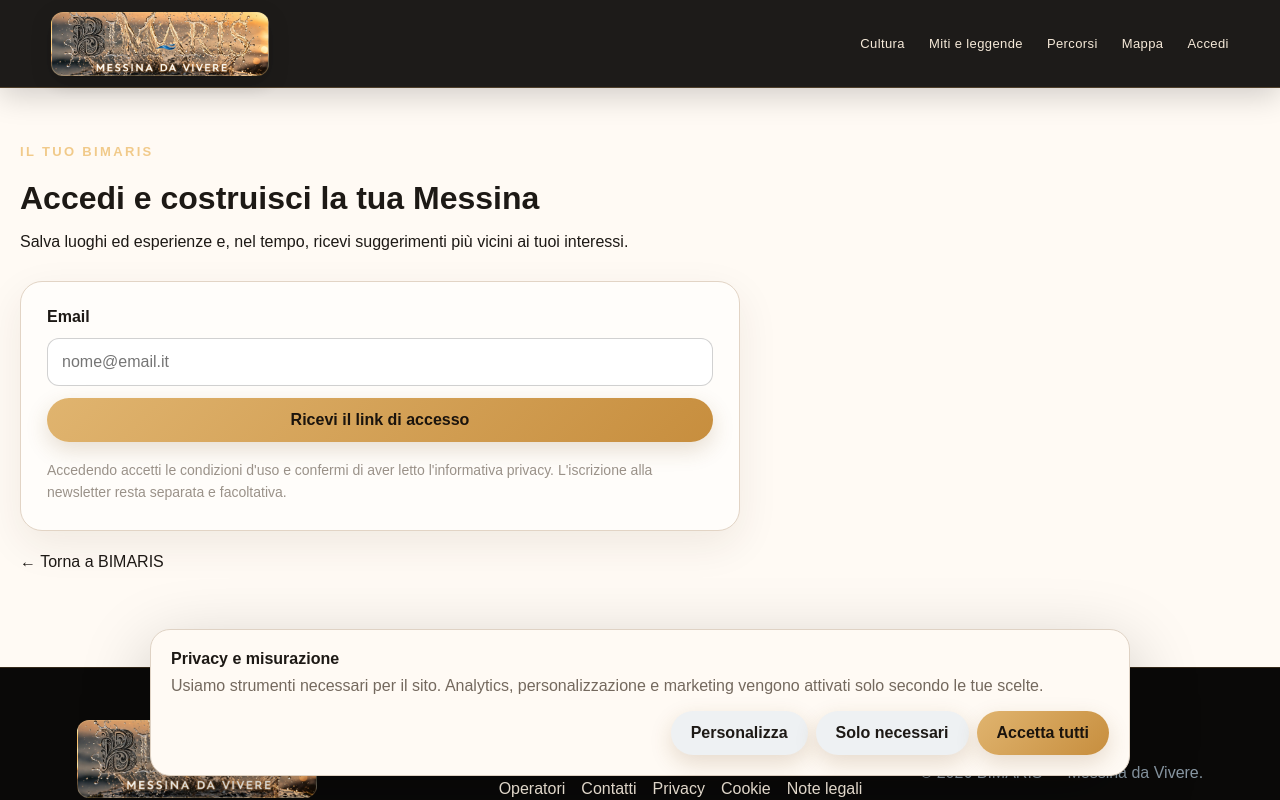
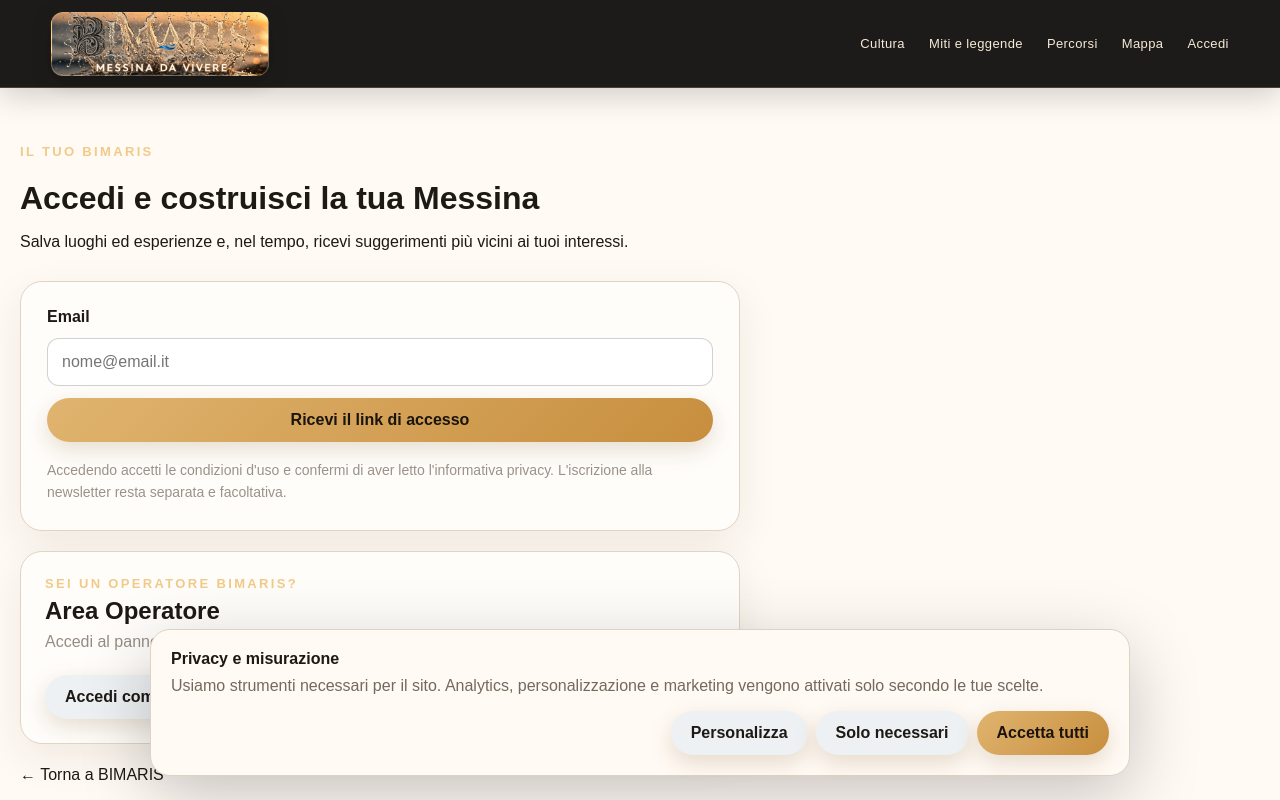
Before and after one commit to giovannibrunetto/bimaris-platform, a Next.js app in the folder apps/web/: page /accedi in a window 1280 px wide. Shown: the top 800 px of the page. Built offline with nearby package versions, Linux system fonts and the light colour scheme.

Commit message:
Add operator access entry to login page

```diff
--- a/apps/web/app/accedi/page.tsx
+++ b/apps/web/app/accedi/page.tsx
@@ -12,17 +12,9 @@ export default function AccediPage() {
   async function sendMagicLink(event: FormEvent) {
     event.preventDefault();
     const supabase = createBrowserSupabaseClient();
-    if (!supabase) {
-      setMessage("Accesso non disponibile in questo momento.");
-      return;
-    }
-
-    setLoading(true);
-    setMessage("");
-    const { error } = await supabase.auth.signInWithOtp({
-      email,
-      options: { emailRedirectTo: `${window.location.origin}/auth/callback` },
-    });
+    if (!supabase) { setMessage("Accesso non disponibile in questo momento."); return; }
+    setLoading(true); setMessage("");
+    const { error } = await supabase.auth.signInWithOtp({ email, options: { emailRedirectTo: `${window.location.origin}/auth/callback` } });
     setLoading(false);
     setMessage(error ? "Non è stato possibile inviare il link. Riprova." : "Controlla la tua email: ti abbiamo inviato il link per accedere a BIMARIS.");
   }
@@ -43,6 +35,11 @@ export default function AccediPage() {
         <p style={{ margin: 0, fontSize: 14, opacity: .72 }}>Accedendo accetti le condizioni d'uso e confermi di aver letto l'informativa privacy. L'iscrizione alla newsletter resta separata e facoltativa.</p>
       </div>
 
+      <div className="card" style={{ padding: 24, marginTop: 20, display: "flex", alignItems: "center", justifyContent: "space-between", gap: 20, flexWrap: "wrap" }}>
+        <div><div className="kicker">Sei un operatore BIMARIS?</div><h2 style={{ margin: "6px 0 5px", fontSize: 24 }}>Area Operatore</h2><p style={{ margin: 0, opacity: .76 }}>Accedi al pannello della tua attività per gestire profilo ed esperienze.</p></div>
+        <Link className="button ghost" href="/area-operatore">Accedi come operatore →</Link>
+      </div>
+
       <p style={{ marginTop: 22 }}><Link href="/">← Torna a BIMARIS</Link></p>
     </div>
   );
```
